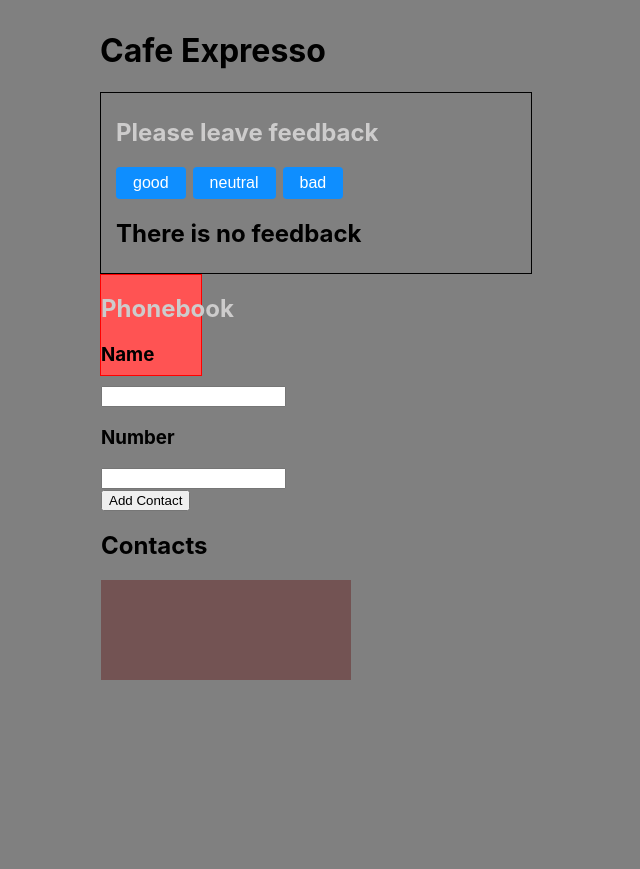
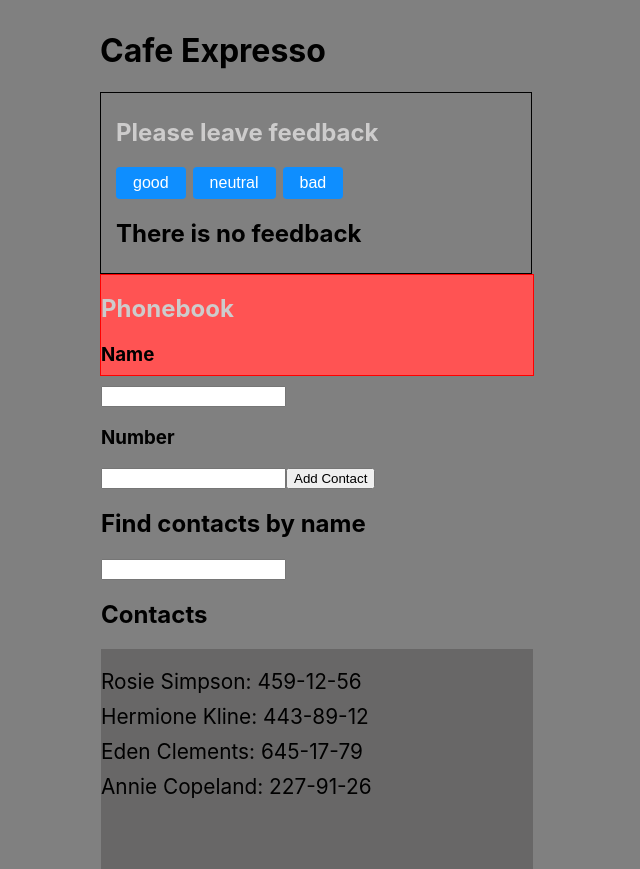
Before and after one commit to Seeker2025/my-react-hw-02-feedback, a React (Create React App) app: page / in a window 1280 px wide. Shown: the whole page, without its empty margins (0-640 px from the left). Before the commit the page ends 800 px from the top, so only its background shows below. Built offline with nearby package versions, Linux system fonts and the light colour scheme.

Commit message:
go react

```diff
--- a/src/components/Phonebook/Phonebook.jsx
+++ b/src/components/Phonebook/Phonebook.jsx
@@ -6,14 +6,30 @@
 
 export class Phonebook extends React.Component{
     state = {
-    contacts: [],
+    contacts: [
+        {id: 'id-1', name: 'Rosie Simpson', number: '459-12-56'},
+        {id: 'id-2', name: 'Hermione Kline', number: '443-89-12'},
+        {id: 'id-3', name: 'Eden Clements', number: '645-17-79'},
+        {id: 'id-4', name: 'Annie Copeland', number: '227-91-26'},
+            ],
+    filter: '',
     name: '',
     number: '',
             }
 
+    toFilter = () => {
+    return this.state.contacts.filter(contact =>
+        contact.name
+            .toLowerCase()
+            .includes(this.state.filter.toLowerCase())
+    );
+}
+
+
+
     handleChange = e =>{
         const { name, value  } = e.currentTarget;
-        this.setState({ [name]: value, id:nanoid() });
+        this.setState({ [name]: value });
     };
 
      handleSubmit = e =>{
@@ -33,6 +49,7 @@
 
         () => {
             console.log(this.state.contacts);
+            console.log(this.state.filter);
         }
     );
 
@@ -41,6 +58,7 @@
     };
 
     render(){
+        const filteredContacts = this.toFilter();
         return(
             <PhonebookItem>
                 <Section title={"Phonebook"}></Section>
@@ -64,10 +82,18 @@
 
                 <button type="submit">Add Contact</button>
                 </form>
+                <h2>Find contacts by name </h2>
+                    <input
+                        type="text"
+                        name="filter"
+                        onChange={this.handleChange}
+                        value={this.state.filter}
+
+                     />
 
                 <h2>Contacts</h2>
                 <ContactBlock>
-                {this.state.contacts.map(itm=>{
+                {filteredContacts.map(itm=>{
 
                     return (
                             <li key={itm.id}>
--- a/src/components/Phonebook/Phonebook.styled.jsx
+++ b/src/components/Phonebook/Phonebook.styled.jsx
@@ -1,14 +1,20 @@
 import styled from "styled-components";
 
 export const PhonebookItem = styled.div `
-    width: 100px;
+    width: 432px;
     height: 100px;
     border: 1px solid red;
     background-color: #ff5353;
 `;
 
 export const ContactBlock = styled.ul `
-    width: 250px;
-    height: 100px;
-    background-color: #735353;
+    width: 432px;
+    height: 200px;
+    background-color: #686767;
+    padding: 10px 0;
+
+    li > p{
+        font-size: 1.3em;
+        margin: 10px 0;
+    }
 `;
--- a/src/index.css
+++ b/src/index.css
@@ -30,3 +30,8 @@
   list-style-type: none;
   padding: 0;
 }
+
+p{
+  padding: 0;
+  margin: 0;
+}
```
